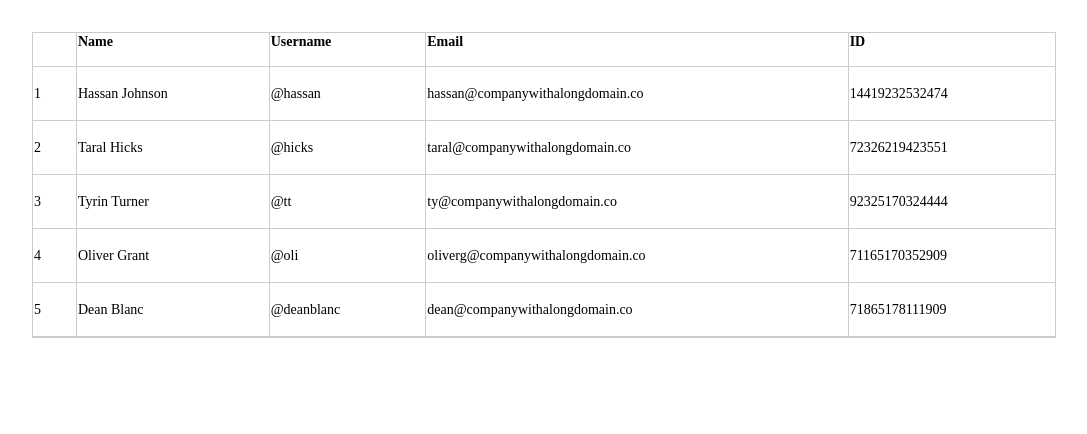
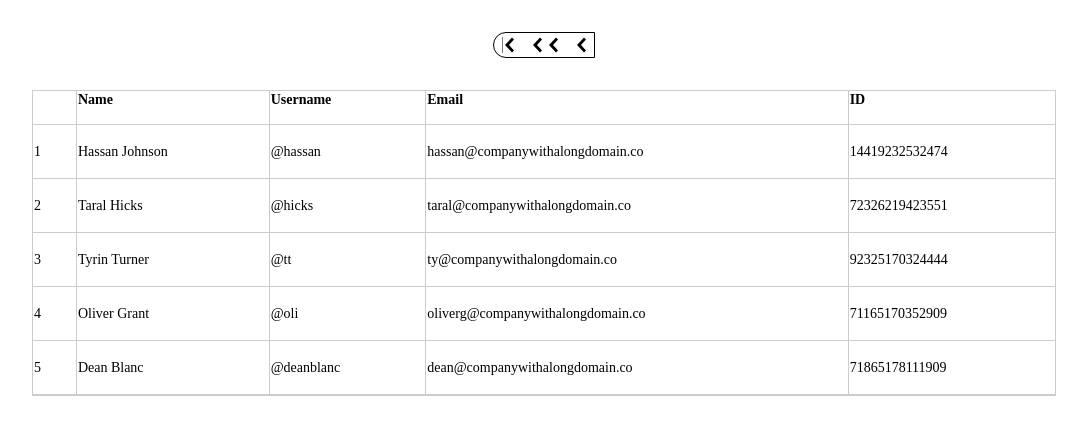
Before and after one commit to karagudisuma/generate-datatable-js, a website: page index.html in a window 1280 px wide. Shown: the whole page, without its empty margins (96-1183 px from the left). Drawn offline with nearby package versions, Linux system fonts and the light colour scheme.

Commit message:
Previous buttons

```diff
--- a/index.html
+++ b/index.html
@@ -14,6 +14,54 @@
   </head>
   <body>
     <div id="root">
+      <div>
+        <div class="flex items-center justify-center mt4">
+            <div id="prev-btns" class= "ba br--left br4">
+                <a href="#0"
+                    class="f5 no-underline black bg-animate hover-bg-black hover-white inline-flex items-center pa1 ml1 border-box">
+                    <svg
+                        class="w1"
+                        data-icon="chevronLeft"
+                        viewBox="0 0 32 32"
+                        style="fill:currentcolor;">
+                        <title>chevronLeft icon</title>
+                        <line x1="0" y1="0" x2="0" y2="40" style="stroke:currentcolor;stroke-width:2"></line>
+                        <path d="M20 1 L24 5 L14 16 L24 27 L20 31 L6 16 z"></path>
+                    </svg>
+                </a>
+                <a href="#0"
+                    class="f5 no-underline black bg-animate hover-bg-black hover-white inline-flex items-center pa1 border-box">
+                    <svg
+                        class="w1"
+                        data-icon="chevronLeft"
+                        viewBox="0 0 32 32"
+                        style="fill:currentcolor">
+                        <title>chevronLeft icon</title>
+                        <path d="M20 1 L24 5 L14 16 L24 27 L20 31 L6 16 z"></path>
+                    </svg>
+                    <svg
+                        class="w1"
+                        data-icon="chevronLeft"
+                        viewBox="0 0 32 32"
+                        style="fill:currentcolor">
+                        <title>chevronLeft icon</title>
+                        <path d="M20 1 L24 5 L14 16 L24 27 L20 31 L6 16 z"></path>
+                    </svg>
+                </a>
+                <a href="#0"
+                    class="f5 no-underline black bg-animate hover-bg-black hover-white inline-flex items-center pa1 border-box">
+                    <svg
+                        class="w1"
+                        data-icon="chevronLeft"
+                        viewBox="0 0 32 32"
+                        style="fill:currentcolor">
+                        <title>chevronLeft icon</title>
+                        <path d="M20 1 L24 5 L14 16 L24 27 L20 31 L6 16 z"></path>
+                    </svg>
+                </a>
+            </div>
+        </div>
+      </div>
       <div class="pa4">
         <div class="overflow-auto">
           <table class="f6 w-100 mw8 center b--black-20 ba" cellspacing="0">
@@ -21,7 +69,9 @@
               <tr>
                 <th class="fw6 bb b--black-20 tl pb3 pr3 bg-white"></th>
                 <th class="fw6 bb bl b--black-20 tl pb3 pr3 bg-white">Name</th>
-                <th class="fw6 bb bl b--black-20 tl pb3 pr3 bg-white">Username</th>
+                <th class="fw6 bb bl b--black-20 tl pb3 pr3 bg-white">
+                  Username
+                </th>
                 <th class="fw6 bb bl b--black-20 tl pb3 pr3 bg-white">Email</th>
                 <th class="fw6 bb bl b--black-20 tl pb3 pr3 bg-white">ID</th>
               </tr>
@@ -46,7 +96,7 @@
                 <td class="pv3 pr3 bl bb b--black-20">72326219423551</td>
               </tr>
               <tr>
-                    <td class="pv3 pr3 bb b--black-20">3</td>
+                <td class="pv3 pr3 bb b--black-20">3</td>
                 <td class="pv3 pr3 bl bb b--black-20">Tyrin Turner</td>
                 <td class="pv3 pr3 bl bb b--black-20">@tt</td>
                 <td class="pv3 pr3 bl bb b--black-20">
```
